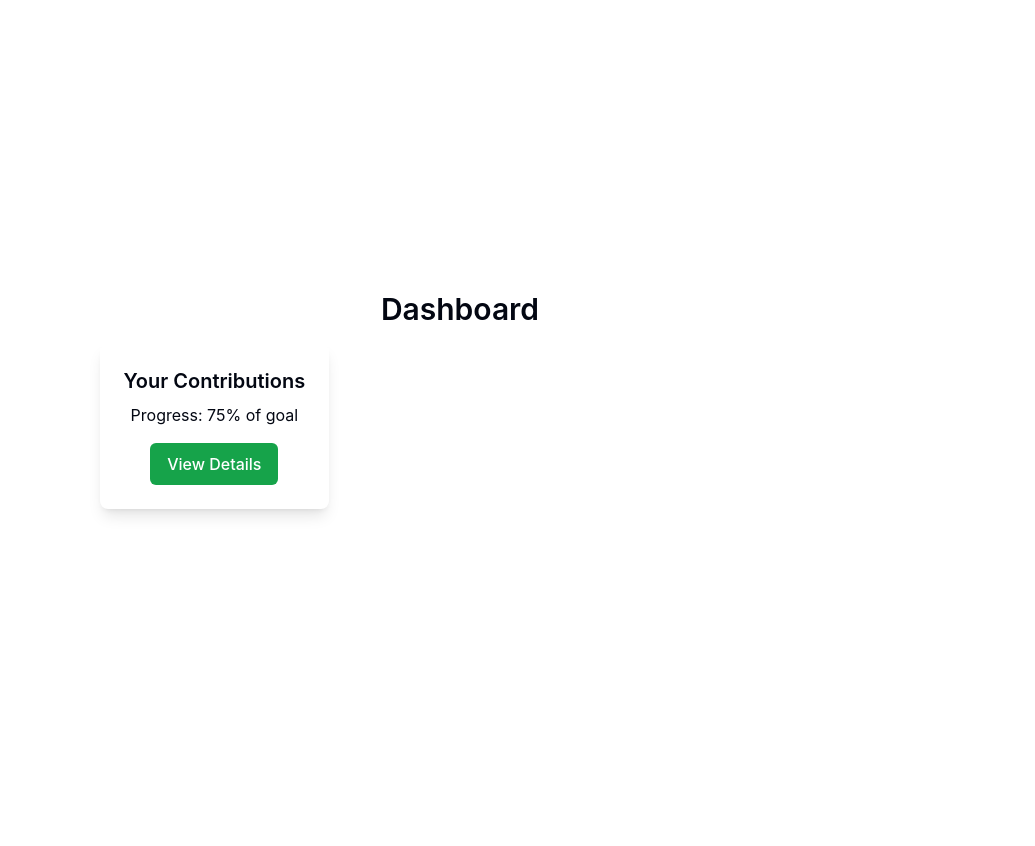
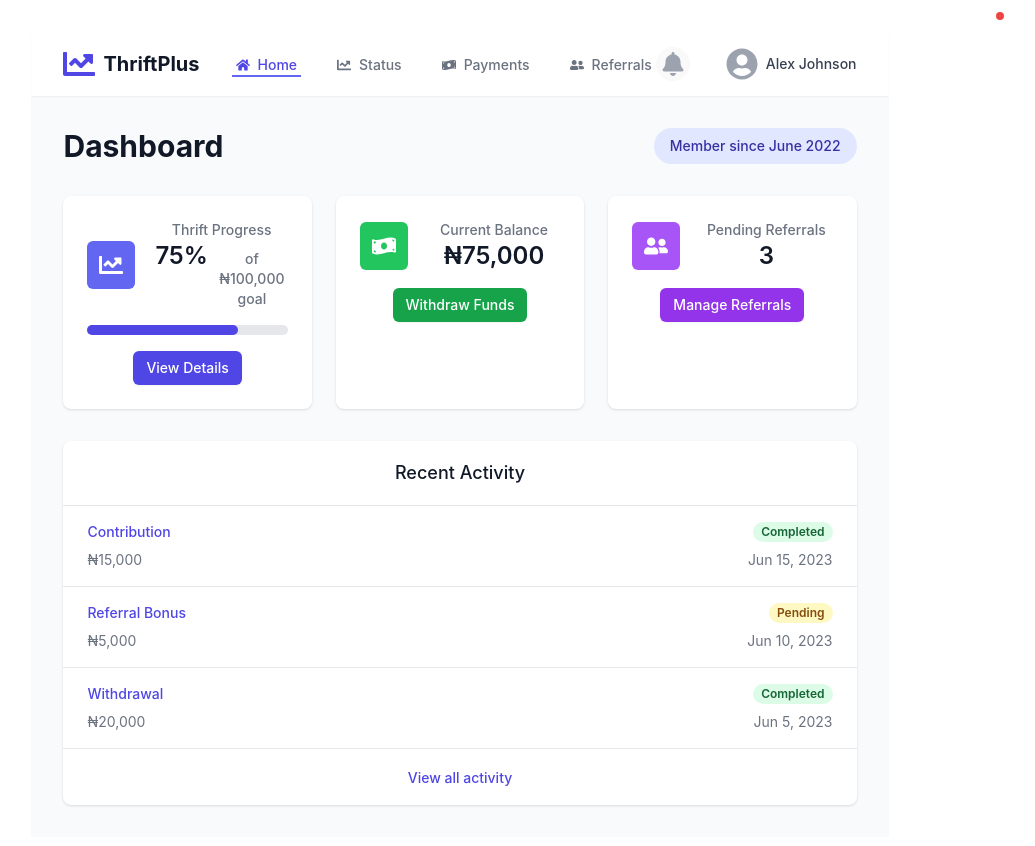
Before and after one commit to metiko/MY-THRIFT-APP, a React (Vite) app: page /Status in a window 1280 px wide. Shown: the top 846 px of the page, without its empty margins (180-1215 px from the left). Before the commit the page ends 800 px from the top, so only its background shows below. Built offline with nearby package versions, Linux system fonts and the light colour scheme.

Commit message:
enhance status

```diff
--- a/src/pages/Status.jsx
+++ b/src/pages/Status.jsx
@@ -1,18 +1,229 @@
 // src/pages/Dashboard.js
 import React from 'react';
+import { FaHome, FaChartLine, FaMoneyBillWave, FaUserFriends, FaBell, FaUserCircle } from 'react-icons/fa';
+import { Link } from 'react-router-dom';
 
 const Dashboard = () => {
+  // Sample data - replace with actual data from your backend
+  const userData = {
+    name: "Alex Johnson",
+    thriftProgress: 75,
+    thriftGoal: 100000,
+    currentBalance: 75000,
+    pendingReferrals: 3,
+    recentActivity: [
+      { id: 1, type: "Contribution", amount: 15000, date: "2023-06-15", status: "Completed" },
+      { id: 2, type: "Referral Bonus", amount: 5000, date: "2023-06-10", status: "Pending" },
+      { id: 3, type: "Withdrawal", amount: 20000, date: "2023-06-05", status: "Completed" }
+    ]
+  };
+
   return (
-    <div className="p-6">
-      <h1 className="text-3xl font-semibold mb-4">Dashboard</h1>
-      <div className="grid grid-cols-1 md:grid-cols-2 lg:grid-cols-3 gap-4">
-        <div className="bg-white p-6 rounded-lg shadow-lg">
-          <h3 className="text-xl font-semibold mb-2">Your Contributions</h3>
-          <p>Progress: 75% of goal</p>
-          <button className="mt-4 px-4 py-2 bg-green-600 text-white rounded-md hover:bg-green-700">View Details</button>
+    <div className="min-h-screen bg-gray-50">
+      {/* Navigation Header */}
+      <header className="bg-white shadow-sm">
+        <div className="max-w-7xl mx-auto px-4 sm:px-6 lg:px-8">
+          <div className="flex justify-between h-16 items-center">
+            <div className="flex items-center">
+              <div className="flex-shrink-0 flex items-center">
+                <FaChartLine className="h-8 w-8 text-indigo-600" />
+                <span className="ml-2 text-xl font-bold text-gray-900">ThriftPlus</span>
+              </div>
+              <nav className="hidden md:ml-8 md:flex md:space-x-8">
+                <Link
+                  to="/"
+                  className="text-indigo-600 inline-flex items-center px-1 pt-1 border-b-2 border-indigo-500 text-sm font-medium"
+                >
+                  <FaHome className="mr-2" />
+                  Home
+                </Link>
+                <Link
+                  to="/dashboard"
+                  className="text-gray-500 hover:text-gray-700 hover:border-gray-300 inline-flex items-center px-1 pt-1 border-b-2 border-transparent text-sm font-medium"
+                >
+                  <FaChartLine className="mr-2" />
+                  Status
+                </Link>
+                <Link
+                  to="/payments"
+                  className="text-gray-500 hover:text-gray-700 hover:border-gray-300 inline-flex items-center px-1 pt-1 border-b-2 border-transparent text-sm font-medium"
+                >
+                  <FaMoneyBillWave className="mr-2" />
+                  Payments
+                </Link>
+                <Link
+                  to="/referrals"
+                  className="text-gray-500 hover:text-gray-700 hover:border-gray-300 inline-flex items-center px-1 pt-1 border-b-2 border-transparent text-sm font-medium"
+                >
+                  <FaUserFriends className="mr-2" />
+                  Referrals
+                </Link>
+              </nav>
+            </div>
+            <div className="flex items-center">
+              <button className="p-1 rounded-full text-gray-400 hover:text-gray-500 focus:outline-none">
+                <span className="sr-only">Notifications</span>
+                <FaBell className="h-6 w-6" />
+                <span className="absolute top-3 right-24 h-2 w-2 rounded-full bg-red-500"></span>
+              </button>
+              <div className="ml-4 flex items-center md:ml-6">
+                <div className="ml-3 relative">
+                  <div className="flex items-center">
+                    <FaUserCircle className="h-8 w-8 text-gray-400" />
+                    <span className="ml-2 text-sm font-medium text-gray-700">{userData.name}</span>
+                  </div>
+                </div>
+              </div>
+            </div>
+          </div>
         </div>
-        {/* Repeat similar blocks for other cards */}
-      </div>
+      </header>
+
+      {/* Main Dashboard Content */}
+      <main className="max-w-7xl mx-auto px-4 sm:px-6 lg:px-8 py-8">
+        <div className="flex justify-between items-center mb-8">
+          <h1 className="text-3xl font-bold text-gray-900">Dashboard</h1>
+          <div className="bg-indigo-100 text-indigo-800 px-4 py-2 rounded-full text-sm font-medium">
+            Member since June 2022
+          </div>
+        </div>
+
+        {/* Stats Cards */}
+        <div className="grid grid-cols-1 gap-6 sm:grid-cols-2 lg:grid-cols-3 mb-8">
+          {/* Thrift Progress Card */}
+          <div className="bg-white overflow-hidden shadow rounded-lg">
+            <div className="px-4 py-5 sm:p-6">
+              <div className="flex items-center">
+                <div className="flex-shrink-0 bg-indigo-500 rounded-md p-3">
+                  <FaChartLine className="h-6 w-6 text-white" />
+                </div>
+                <div className="ml-5 w-0 flex-1">
+                  <dt className="text-sm font-medium text-gray-500 truncate">Thrift Progress</dt>
+                  <dd className="flex items-baseline">
+                    <div className="text-2xl font-semibold text-gray-900">{userData.thriftProgress}%</div>
+                    <div className="ml-2 text-sm font-medium text-gray-500">of ₦{userData.thriftGoal.toLocaleString()} goal</div>
+                  </dd>
+                </div>
+              </div>
+              <div className="mt-4">
+                <div className="w-full bg-gray-200 rounded-full h-2.5">
+                  <div
+                    className="bg-indigo-600 h-2.5 rounded-full"
+                    style={{ width: `${userData.thriftProgress}%` }}
+                  ></div>
+                </div>
+              </div>
+              <div className="mt-4">
+                <Link
+                  to="/thrift-details"
+                  className="inline-flex items-center px-3 py-2 border border-transparent text-sm leading-4 font-medium rounded-md shadow-sm text-white bg-indigo-600 hover:bg-indigo-700 focus:outline-none"
+                >
+                  View Details
+                </Link>
+              </div>
+            </div>
+          </div>
+
+          {/* Current Balance Card */}
+          <div className="bg-white overflow-hidden shadow rounded-lg">
+            <div className="px-4 py-5 sm:p-6">
+              <div className="flex items-center">
+                <div className="flex-shrink-0 bg-green-500 rounded-md p-3">
+                  <FaMoneyBillWave className="h-6 w-6 text-white" />
+                </div>
+                <div className="ml-5 w-0 flex-1">
+                  <dt className="text-sm font-medium text-gray-500 truncate">Current Balance</dt>
+                  <dd className="text-2xl font-semibold text-gray-900">₦{userData.currentBalance.toLocaleString()}</dd>
+                </div>
+              </div>
+              <div className="mt-4">
+                <Link
+                  to="/withdraw"
+                  className="inline-flex items-center px-3 py-2 border border-transparent text-sm leading-4 font-medium rounded-md shadow-sm text-white bg-green-600 hover:bg-green-700 focus:outline-none"
+                >
+                  Withdraw Funds
+                </Link>
+              </div>
+            </div>
+          </div>
+
+          {/* Pending Referrals Card */}
+          <div className="bg-white overflow-hidden shadow rounded-lg">
+            <div className="px-4 py-5 sm:p-6">
+              <div className="flex items-center">
+                <div className="flex-shrink-0 bg-purple-500 rounded-md p-3">
+                  <FaUserFriends className="h-6 w-6 text-white" />
+                </div>
+                <div className="ml-5 w-0 flex-1">
+                  <dt className="text-sm font-medium text-gray-500 truncate">Pending Referrals</dt>
+                  <dd className="text-2xl font-semibold text-gray-900">{userData.pendingReferrals}</dd>
+                </div>
+              </div>
+              <div className="mt-4">
+                <Link
+                  to="/referrals"
+                  className="inline-flex items-center px-3 py-2 border border-transparent text-sm leading-4 font-medium rounded-md shadow-sm text-white bg-purple-600 hover:bg-purple-700 focus:outline-none"
+                >
+                  Manage Referrals
+                </Link>
+              </div>
+            </div>
+          </div>
+        </div>
+
+        {/* Recent Activity */}
+        <div className="bg-white shadow rounded-lg overflow-hidden">
+          <div className="px-4 py-5 sm:px-6 border-b border-gray-200">
+            <h3 className="text-lg leading-6 font-medium text-gray-900">Recent Activity</h3>
+          </div>
+          <div className="bg-white overflow-hidden">
+            <ul className="divide-y divide-gray-200">
+              {userData.recentActivity.map((activity) => (
+                <li key={activity.id}>
+                  <div className="px-4 py-4 sm:px-6">
+                    <div className="flex items-center justify-between">
+                      <p className="text-sm font-medium text-indigo-600 truncate">{activity.type}</p>
+                      <div className="ml-2 flex-shrink-0 flex">
+                        <p className={`px-2 inline-flex text-xs leading-5 font-semibold rounded-full ${
+                          activity.status === 'Completed'
+                            ? 'bg-green-100 text-green-800'
+                            : 'bg-yellow-100 text-yellow-800'
+                        }`}>
+                          {activity.status}
+                        </p>
+                      </div>
+                    </div>
+                    <div className="mt-2 sm:flex sm:justify-between">
+                      <div className="sm:flex">
+                        <p className="flex items-center text-sm text-gray-500">
+                          ₦{activity.amount.toLocaleString()}
+                        </p>
+                      </div>
+                      <div className="mt-2 flex items-center text-sm text-gray-500 sm:mt-0">
+                        <p>
+                          {new Date(activity.date).toLocaleDateString('en-US', {
+                            year: 'numeric',
+                            month: 'short',
+                            day: 'numeric'
+                          })}
+                        </p>
+                      </div>
+                    </div>
+                  </div>
+                </li>
+              ))}
+            </ul>
+          </div>
+          <div className="px-4 py-4 sm:px-6 border-t border-gray-200">
+            <Link
+              to="/activity"
+              className="text-sm font-medium text-indigo-600 hover:text-indigo-500"
+            >
+              View all activity
+            </Link>
+          </div>
+        </div>
+      </main>
     </div>
   );
 };
```
